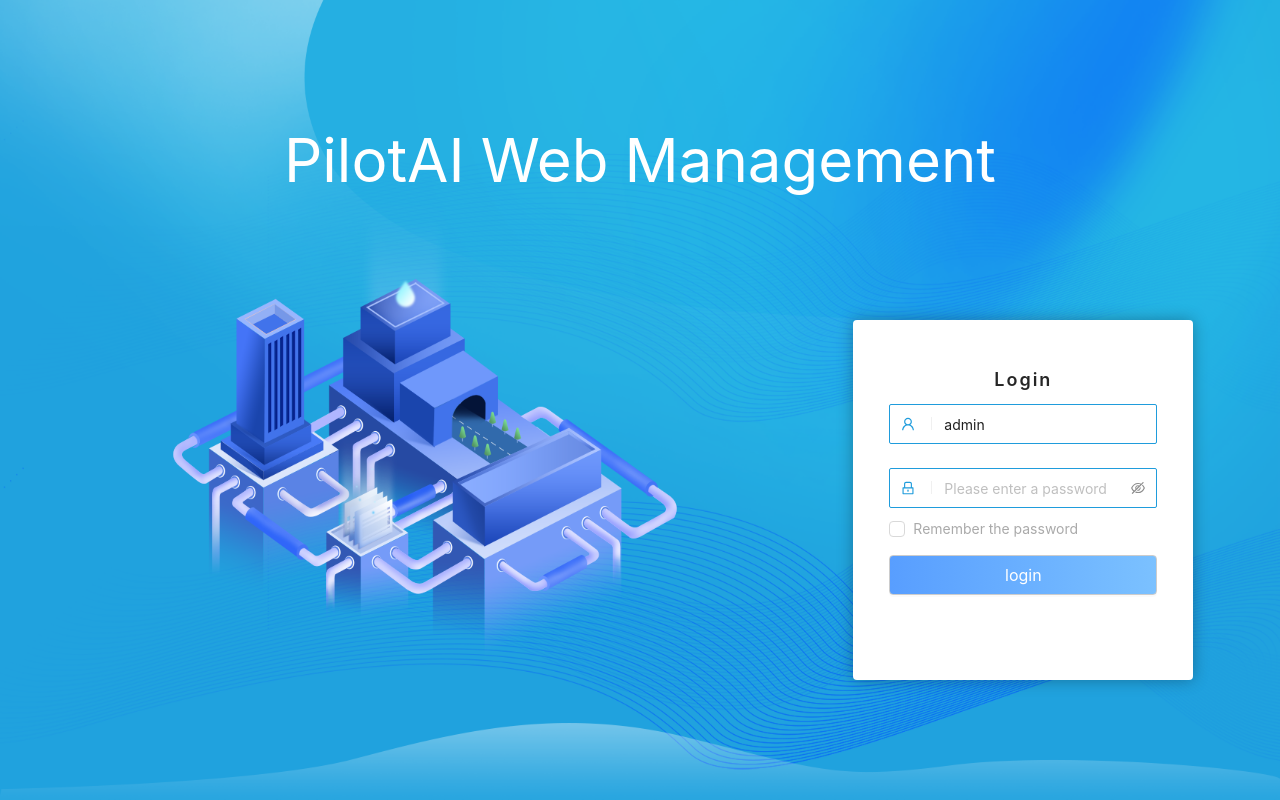
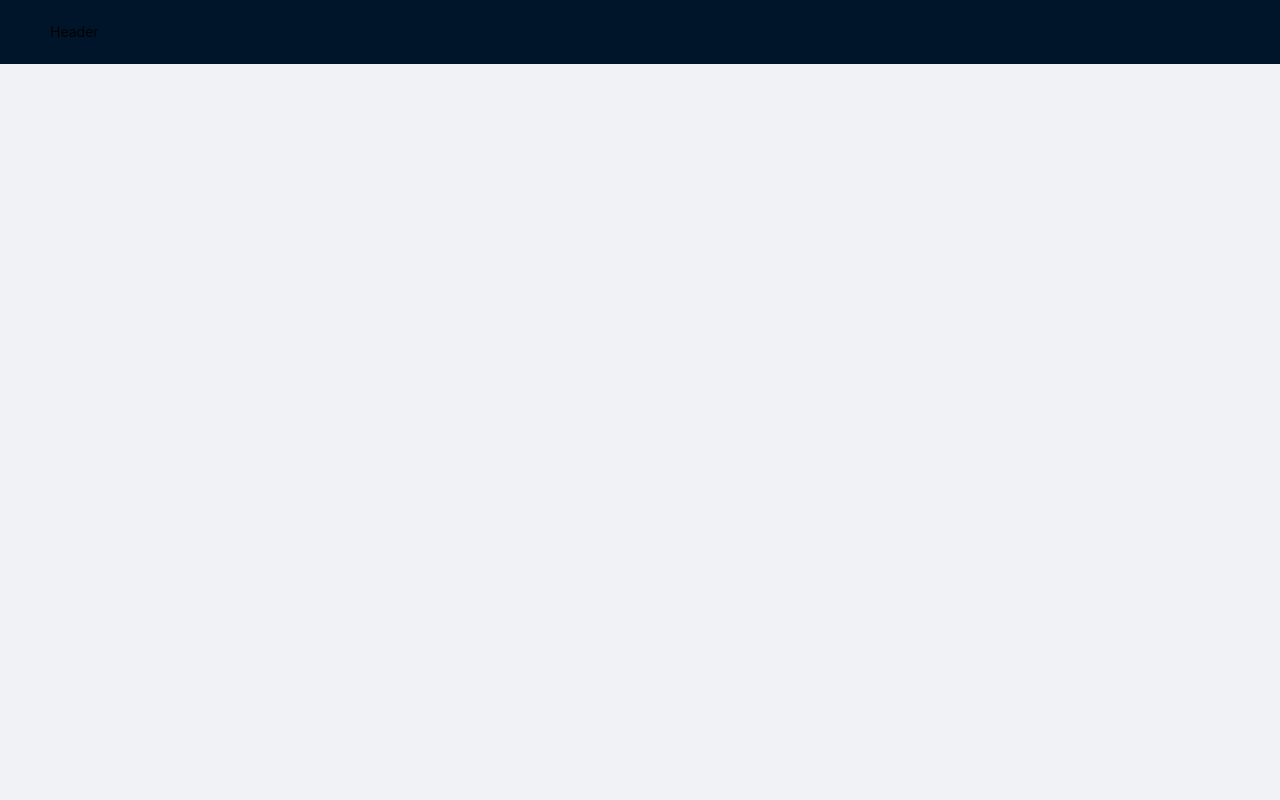
Before and after one commit to Eason0628/AI_MANAGEMENT, a Vue app: page / in a window 1280 px wide. Built offline with nearby package versions, Linux system fonts and the light colour scheme.

Commit message:
9.Implement layout components logic

```diff
--- a/src/route/index.js
+++ b/src/route/index.js
@@ -1,16 +1,18 @@
 import { createRouter, createWebHistory } from "vue-router";
 import Login from "@/views/login/index.vue";
-import Home from "@/views/home/index.vue";
+import MainWindow from "@/views/layout/index.vue";
 
 const routes = [
     {
         path: "/",
+        name: "index",
+        component: MainWindow,
+    },
+    {
+        path: "/login",
         component: Login,
     },
-    {
-        path: "/home",
-        component: Home,
-    },
+
 ]
 const router = createRouter({
     history: createWebHistory(),
--- a/src/views/home/index.vue
+++ /dev/null
@@ -1,12 +0,0 @@
-<template>
-    <a-space direction="vertical">
-        <a-input v-model:value="value" placeholder="Basic usage" />
-    </a-space>
-</template>
-<script setup>
-import { watch, ref } from 'vue';
-const value = ref('');
-watch(value, () => {
-    console.log(value.value);
-});
-</script>
--- /dev/null
+++ b/src/views/layout/Content.vue
@@ -0,0 +1,13 @@
+<template>
+    <a-layout-content :style="contentStyle">Content</a-layout-content>
+</template>
+<script setup>
+const contentStyle = {
+    textAlign: 'center',
+    minHeight: 120,
+    lineHeight: '920px',
+    color: '#fff',
+    backgroundColor: '#108ee9',
+};
+</script>
+<style lang="less" scoped></style>
--- /dev/null
+++ b/src/views/layout/Header.vue
@@ -0,0 +1,6 @@
+<template>
+    <a-layout-header >Header</a-layout-header>
+</template>
+<script setup>
+
+</script>
--- /dev/null
+++ b/src/views/layout/Sider.vue
@@ -0,0 +1,12 @@
+<template>
+    <a-layout-sider :style="siderStyle">Sider</a-layout-sider>
+</template>
+<script setup>
+const siderStyle = {
+    textAlign: 'center',
+    lineHeight: '920px',
+    color: '#fff',
+    backgroundColor: '#3ba0e9',
+};
+
+</script>
--- /dev/null
+++ b/src/views/layout/index.vue
@@ -0,0 +1,22 @@
+<template>
+    <a-layout>
+        <Header />
+        <a-layout>
+            <!-- <Sider />
+            <Content /> -->
+        </a-layout>
+    </a-layout>
+</template>
+
+<script setup>
+import Header from './Header.vue'
+import Sider from './Sider.vue'
+import Content from './Content.vue'
+</script>
+
+<style lang="less" scoped>
+.ant-layout {
+    background: #f0f2f5;
+    height: 100%;
+}
+</style>
--- a/src/views/login/index.vue
+++ b/src/views/login/index.vue
@@ -77,8 +77,7 @@
                     // else router.push("/");
                     // sessionStorage.removeItem("ROUTES");
                 });
-            })
-                .catch(() => { });
+            }).catch(() => { });
         };
 
         const getCookie = () => {
```
